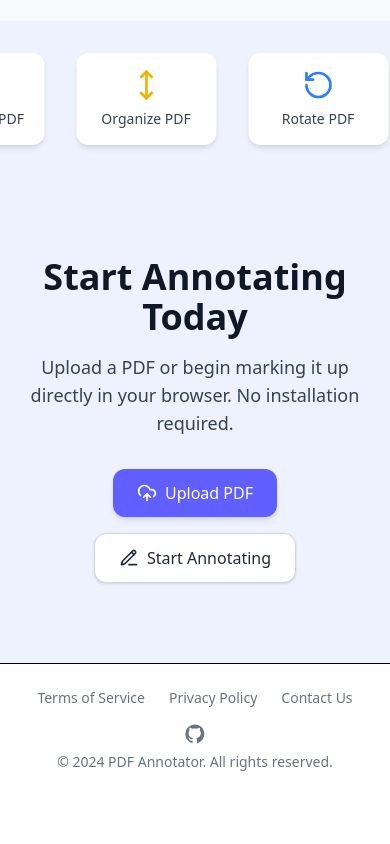
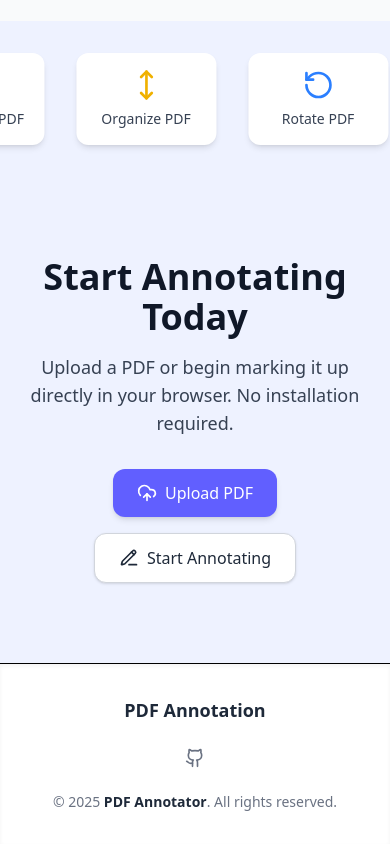
Before and after one commit to AjayGodara2417/pdf-annotation, a Next.js app: page / in a window 390 px wide. Shown: the part 1355-2199 px from the top of the page. Before the commit the page ends 2151 px from the top, so only its background shows below. Built offline with nearby package versions, Linux system fonts and the light colour scheme.

Commit message:
Footer responsive

```diff
--- a/src/components/Footer.js
+++ b/src/components/Footer.js
@@ -1,25 +1,33 @@
+"use client";
+
+import { Github } from "lucide-react";
+import Link from "next/link";
+
 export default function Footer() {
   return (
-    <footer className="bg-white py-6 border-t">
-      <div className="max-w-6xl mx-auto px-4 flex flex-col md:flex-row items-center justify-between text-gray-500 text-sm">
-        <div className="flex space-x-6 mb-4 md:mb-0">
-          <a href="#">Terms of Service</a>
-          <a href="#">Privacy Policy</a>
-          <a href="#">Contact Us</a>
+    <footer className="bg-white border-t py-8 shadow-inner">
+      <div className="max-w-6xl mx-auto px-4 flex flex-col md:flex-row items-center justify-between gap-6 text-sm text-gray-600">
+
+        {/* Brand or Title */}
+          <Link href="/" className="text-lg font-bold text-gray-800 hover:text-indigo-600 transition-colors">
+            PDF Annotation
+          </Link>
+
+        {/* Social */}
+          <Link
+            href="https://github.com/AjayGodara2417/pdf-annotation"
+            aria-label="GitHub"
+            target="_blank"
+            rel="noopener noreferrer"
+            className="text-gray-500 hover:text-indigo-600 transition-colors md:ml-40"
+          >
+            <Github className="w-5 h-5" />
+          </Link>
+
+        {/* Copyright */}
+        <div className="text-center md:text-right text-gray-500 text-sm">
+          © 2025 <span className="font-semibold text-gray-800">PDF Annotator</span>. All rights reserved.
         </div>
-        <div className="flex items-center space-x-2 mb-2 md:mb-0">
-          <a href="#" aria-label="GitHub" className="hover:text-gray-700">
-            <svg
-              xmlns="http://www.w3.org/2000/svg"
-              className="h-5 w-5"
-              viewBox="0 0 24 24"
-              fill="currentColor"
-            >
-              <path d="M12 .5C5.65.5.5 5.65.5 12c0 5.1 3.3 9.4 7.9 10.9.6.1.8-.3.8-.6v-2.3c-3.2.7-3.9-1.4-3.9-1.4-.5-1.3-1.1-1.7-1.1-1.7-.9-.6.1-.6.1-.6 1 .1 1.6 1 1.6 1 .9 1.6 2.4 1.1 3 .8.1-.6.4-1.1.7-1.4-2.6-.3-5.4-1.3-5.4-5.8 0-1.3.5-2.4 1.2-3.2-.1-.3-.5-1.5.1-3.2 0 0 1-.3 3.3 1.2.9-.3 1.8-.4 2.8-.4s1.9.1 2.8.4c2.2-1.5 3.3-1.2 3.3-1.2.6 1.7.2 2.9.1 3.2.8.9 1.2 2 1.2 3.2 0 4.5-2.8 5.5-5.4 5.8.4.4.8 1.1.8 2.3v3.4c0 .3.2.7.8.6 4.6-1.5 7.9-5.8 7.9-10.9C23.5 5.65 18.35.5 12 .5z" />
-            </svg>
-          </a>
-        </div>
-        <div>© 2024 PDF Annotator. All rights reserved.</div>
       </div>
     </footer>
   );
```
